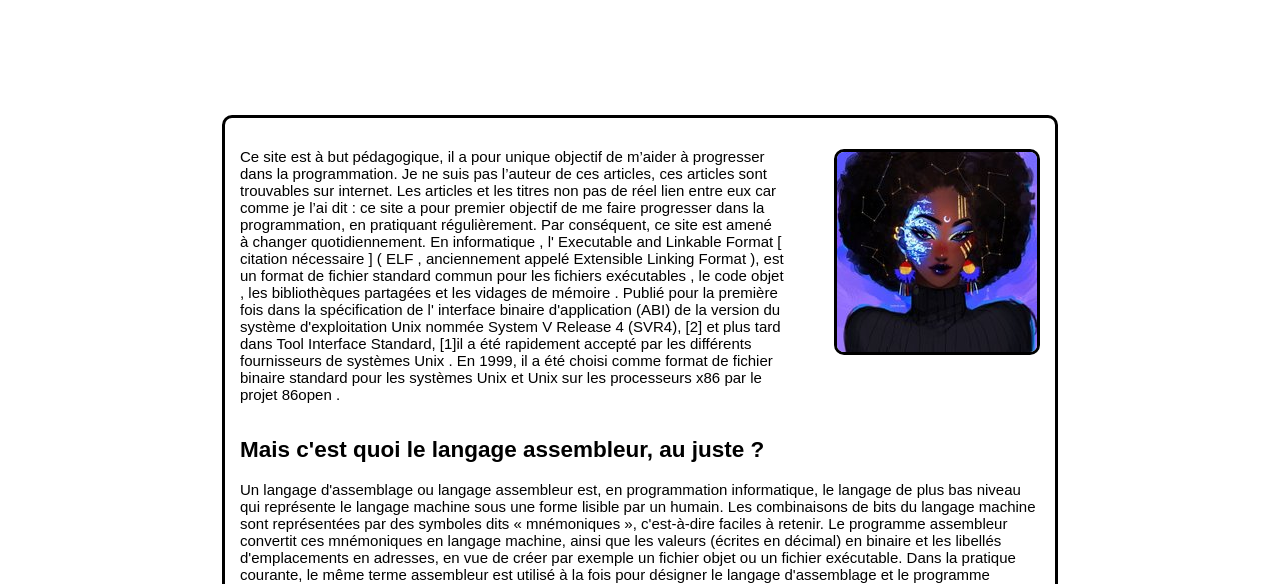
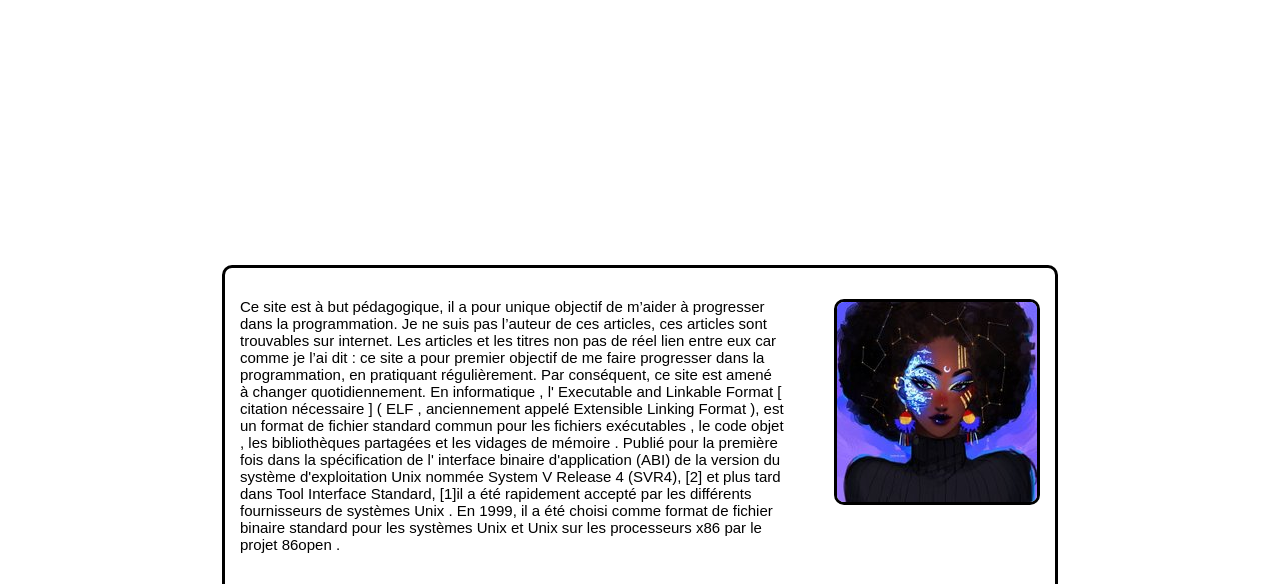
Before and after one commit to BabyGreenHat/BabyGreenHat, a plain HTML site: page index.html in a window 1280 px wide. Shown: the part 193-777 px from the top of the page. Drawn offline with Linux system fonts and the light colour scheme.

Commit message:
Update add.css

```diff
--- a/add.css
+++ b/add.css
@@ -129,7 +129,7 @@ a:hover {
         margin-right: auto;
         padding: 15px;
         position: relative;
-        top: 300px;
+        top: 450px;
         width: 800px;
     }
     #containerArticle {
```
